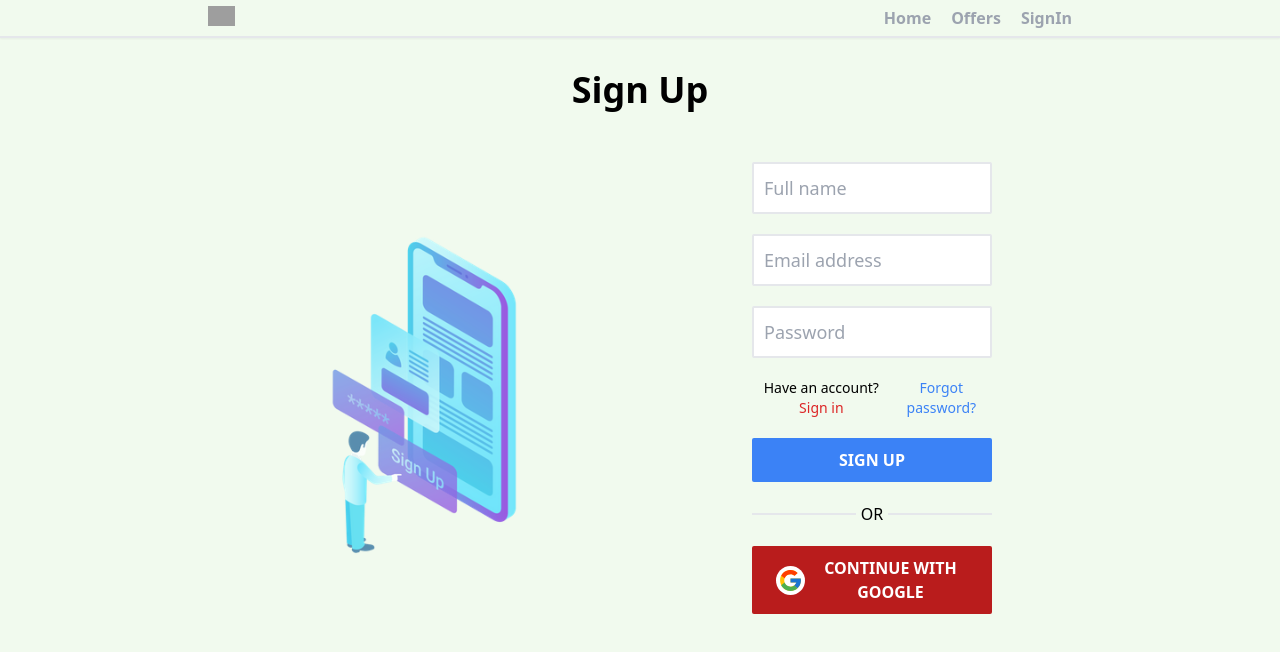
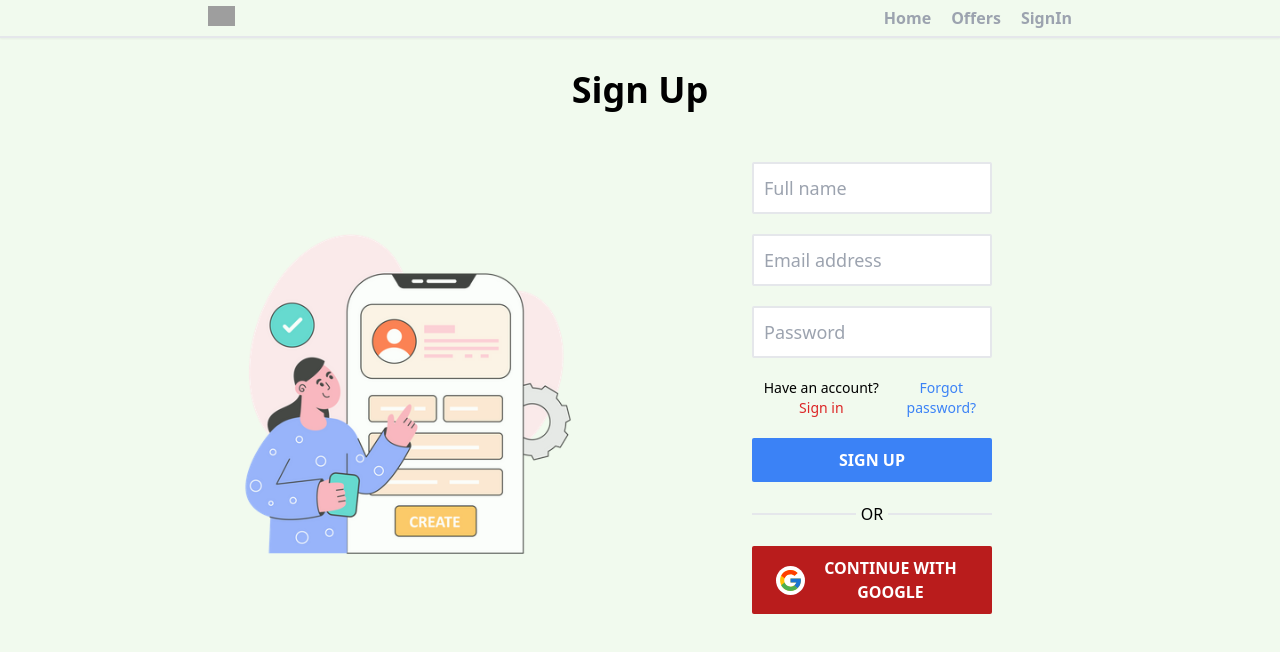
Before and after one commit to adarsh23012003/Firebase-realtor-clone-react, a React (Create React App) app: page /sign-up in a window 1280 px wide. Shown: the top 652 px of the page. Built offline with nearby package versions, Linux system fonts and the light colour scheme; grey boxes are pictures that could not be loaded.

Commit message:
SignUp svg image updated

```diff
--- a/src/pages/SignUp/index.js
+++ b/src/pages/SignUp/index.js
@@ -14,7 +14,10 @@ function SignUp() {
         <div className='sm:flex px-2 sm:px-5 lg:px-52 gap-0 sm:gap-16 justify-center items-center'>
           <div className='max-w-sm sm:max-w-full sm:w-[50%] mb-5 sm:mb-0'>
             <div className='flex justify-center items-center animate-pulse'>
-              <img src={require("../../assets/sign-up.webp")} alt='Login' />
+              <img
+                src={require("../../assets/create-account.png")}
+                alt='Login'
+              />
             </div>
           </div>
           <div className='max-w-sm sm:max-w-full sm:w-[50%] text-center'>
```
Also changed, not shown: src/assets/create-account.png (added), src/assets/sign-up.webp (deleted).
